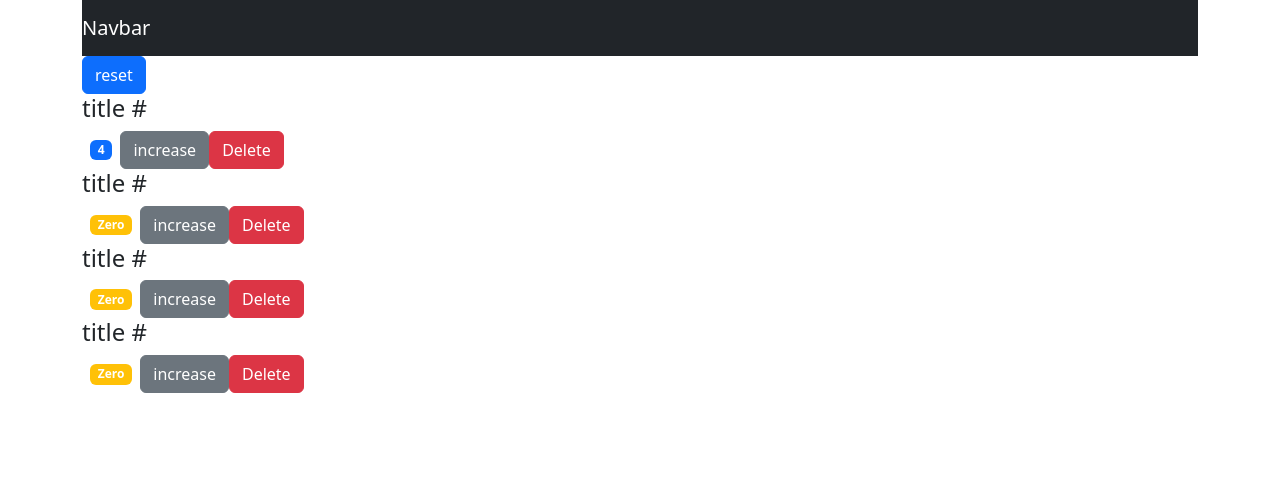
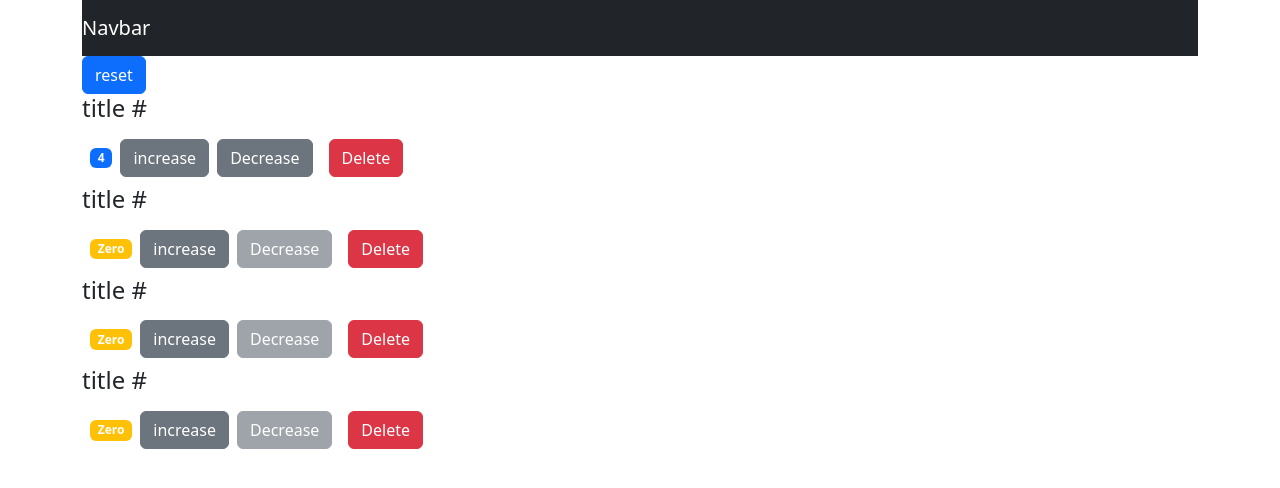
Before and after one commit to anhlangtu852004/mosh-react-couter-app-demo, a React (Create React App) app: page / in a window 1280 px wide. Shown: the top 488 px of the page. Built offline with nearby package versions, Linux system fonts and the light colour scheme.

Commit message:
xong pan bai tai nang so giam so

```diff
--- a/src/components/counter.jsx
+++ b/src/components/counter.jsx
@@ -14,7 +14,14 @@ class Counter extends Component {
           increase
         </button>
         <button
-          className="btn btn-danger"
+          className="m-2 btn btn-secondary"
+          onClick={() => this.props.onDecrease(this.props.counter)}
+          disabled={this.props.counter.value === 0 ? true : ""}
+        >
+          Decrease
+        </button>
+        <button
+          className="btn btn-danger m-2"
           onClick={() => this.props.onDelete(this.props.counter.id)}
         >
           Delete
--- a/src/components/counters.jsx
+++ b/src/components/counters.jsx
@@ -10,6 +10,7 @@ class Counters extends Component {
       { id: 4, value: 0 },
     ],
   };
+
   handleDelete = (counterId) => {
     const counters = this.state.counters.filter((c) => c.id !== counterId);
     this.setState({ counters: counters });
@@ -32,7 +33,19 @@ class Counters extends Component {
     this.setState({ counters: counters });
   };
 
+  handleDecrease = (counter) => {
+    const counters = [...this.state.counters];
+    const index = counters.indexOf(counter);
+    counters[index] = { ...counter };
+    counters[index].value -= 1;
+    if (counters[index].value <= 0) {
+      counters[index].value = 0;
+    }
+    this.setState({ counters: counters });
+  };
+
   render() {
+    let disBtn = false;
     return (
       <>
         <button onClick={this.handleReset} className="btn btn-primary">
@@ -46,6 +59,7 @@ class Counters extends Component {
             // id={counter.id}
             counter={counter}
             onIncrease={this.handleIncrease}
+            onDecrease={this.handleDecrease}
           />
         ))}
       </>
```
Also changed, not shown: src/components/NavBar.jsx (+3 -5 lines).
